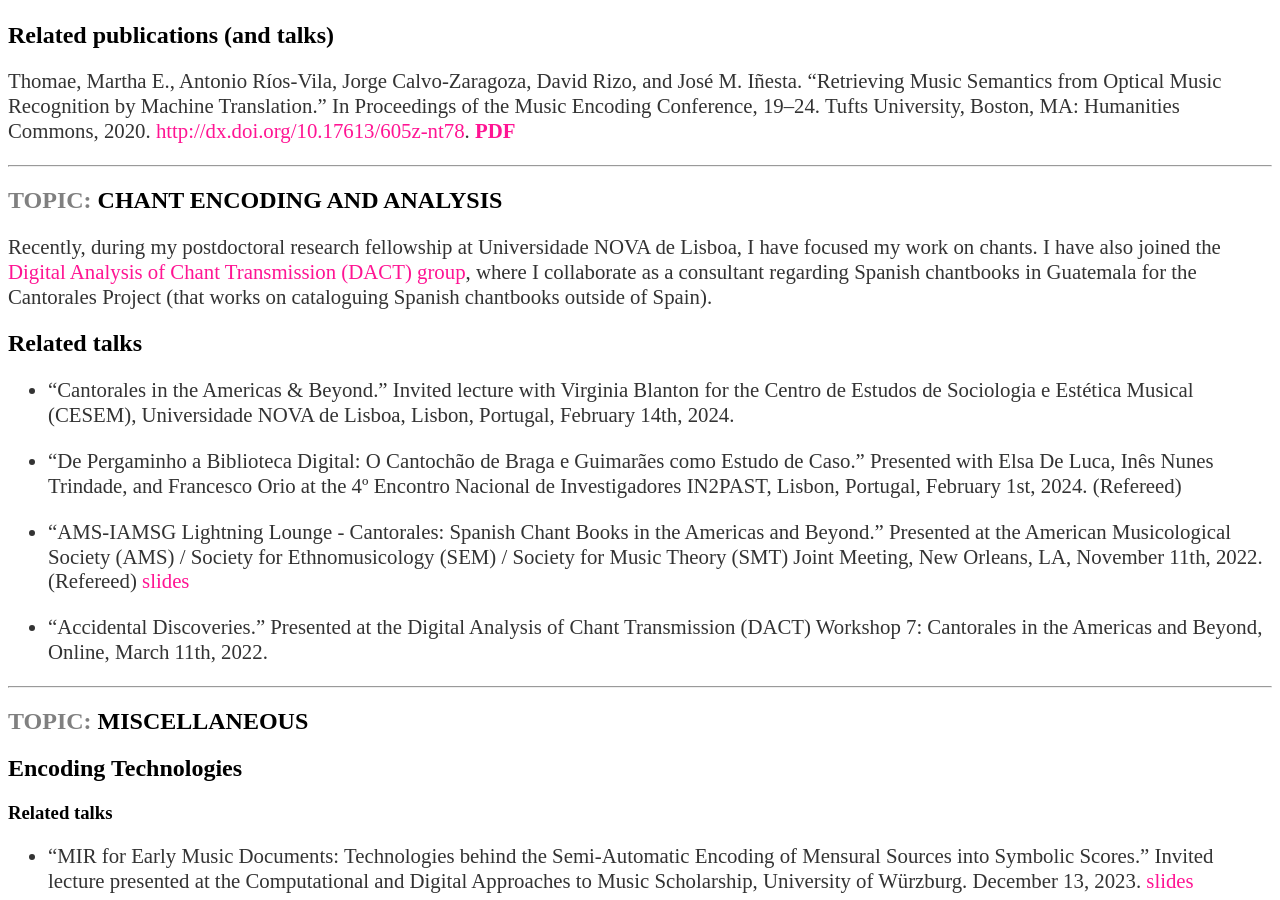
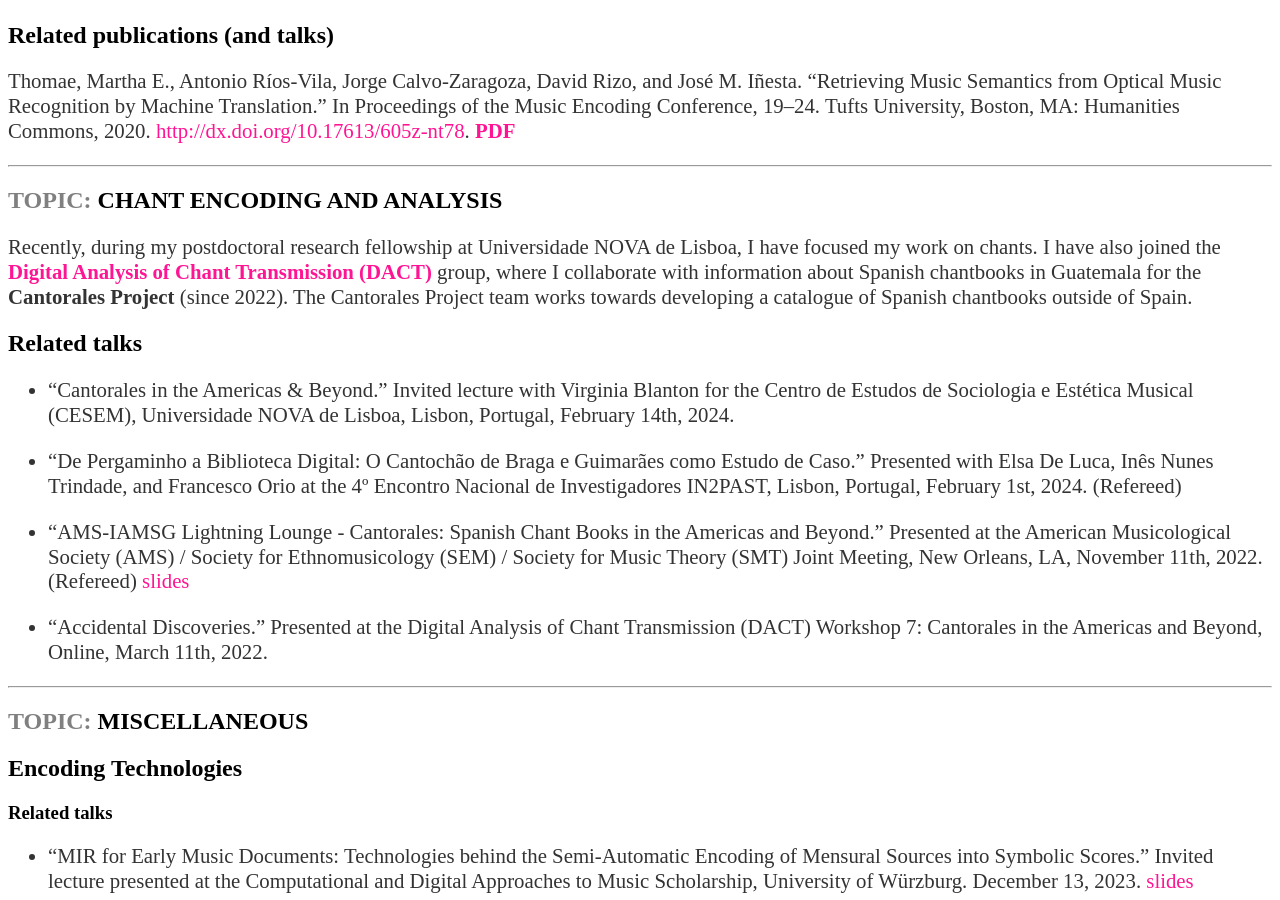
Before and after one commit to martha-thomae/martha-thomae.github.io, a Jekyll site: the page built from projects/index.md, in a window 1280 px wide and 900 px high, scrolled down 4093 px. Built offline with Jekyll 4.4.1, drawn with Linux system fonts in a browser that asks for light colours.

Commit message:
Add information about DACT and Cantorales

```diff
--- a/projects/index.md
+++ b/projects/index.md
@@ -91,7 +91,7 @@ Thomae, Martha E., Antonio Ríos-Vila, Jorge Calvo-Zaragoza, David Rizo, and Jos
 
 ## <span style="color:Gray">TOPIC:</span> CHANT ENCODING AND ANALYSIS
 
-Recently, during my postdoctoral research fellowship at Universidade NOVA de Lisboa, I have focused my work on chants. I have also joined the [Digital Analysis of Chant Transmission (DACT) group](https://dact-chant.ca), where I collaborate as a consultant regarding Spanish chantbooks in Guatemala for the Cantorales Project (that works on cataloguing Spanish chantbooks outside of Spain).
+Recently, during my postdoctoral research fellowship at Universidade NOVA de Lisboa, I have focused my work on chants. I have also joined the **[Digital Analysis of Chant Transmission (DACT)](https://dact-chant.ca)** group, where I collaborate with information about Spanish chantbooks in Guatemala for the **Cantorales Project** (since 2022). The Cantorales Project team works towards developing a catalogue of Spanish chantbooks outside of Spain.
 
 ## Related talks
 {% for item in site.data.talksNeumes %}
```
